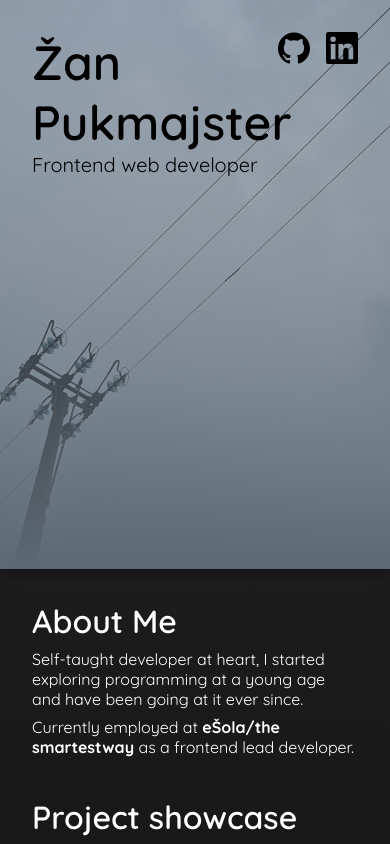
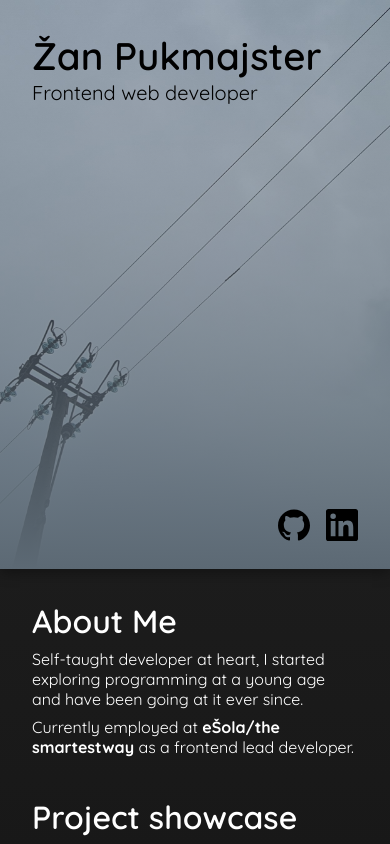
Before and after one commit to pukmajster/pukmajster.github.io, a plain HTML site: page docs/index.html in a window 390 px wide. Shown: the top 844 px of the page. Drawn offline with Linux system fonts and the light colour scheme.

Commit message:
mobile friendly stuff

```diff
--- a/docs/index.css
+++ b/docs/index.css
@@ -199,6 +199,18 @@ p {
     &::before {
       background: linear-gradient(180deg, rgba(255, 255, 255, 0), var(--bio-bg));
     }
+  }
+}
+
+@media (max-width: 620px) {
+
+  #Header #HeaderName {
+    font-size: 2.4rem;
+  }
+
+  #Header #HeaderText #HeaderLinks {
+    top: unset;
+    bottom: 5.5rem;
   }
 }
 
```
